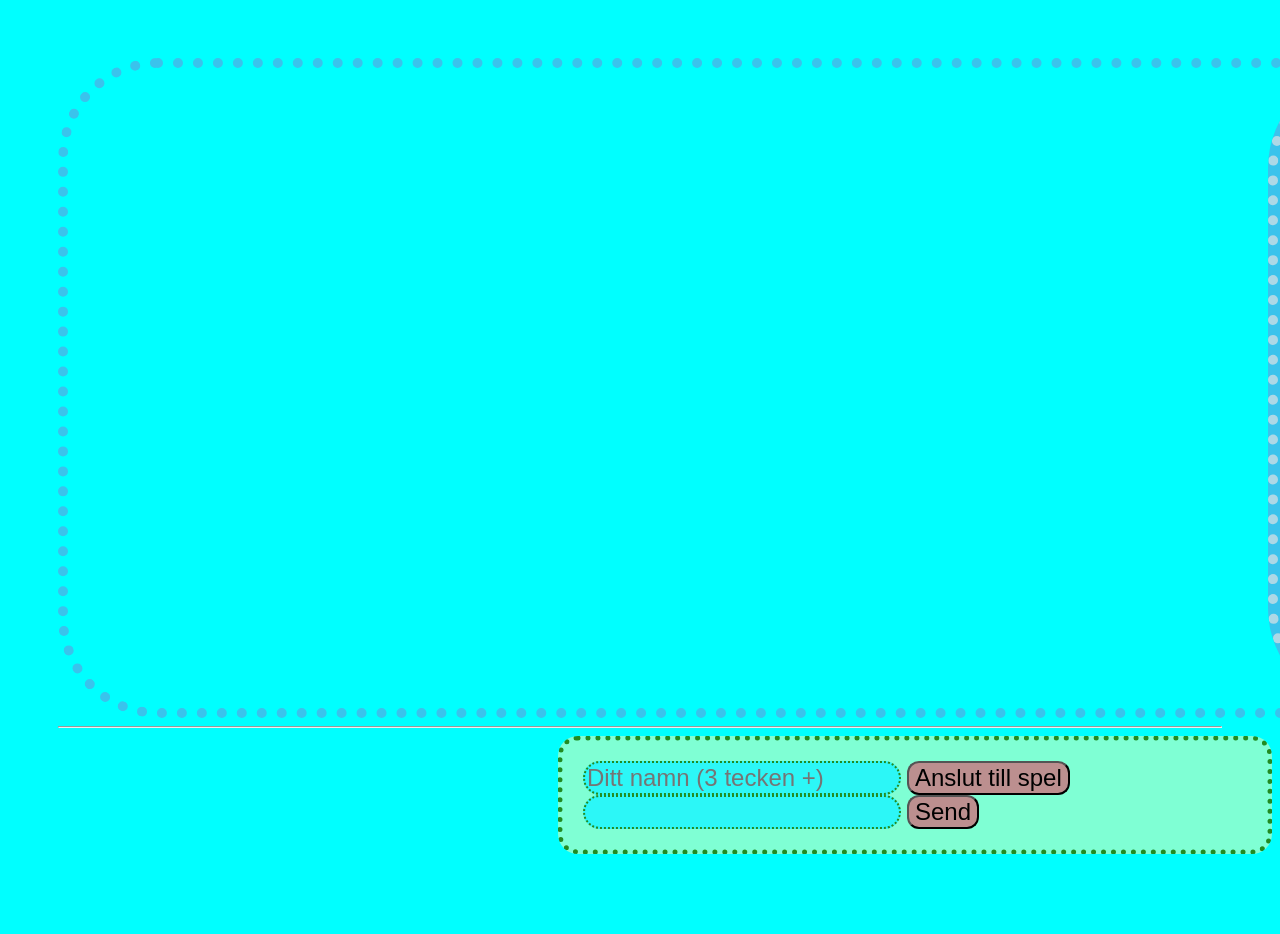
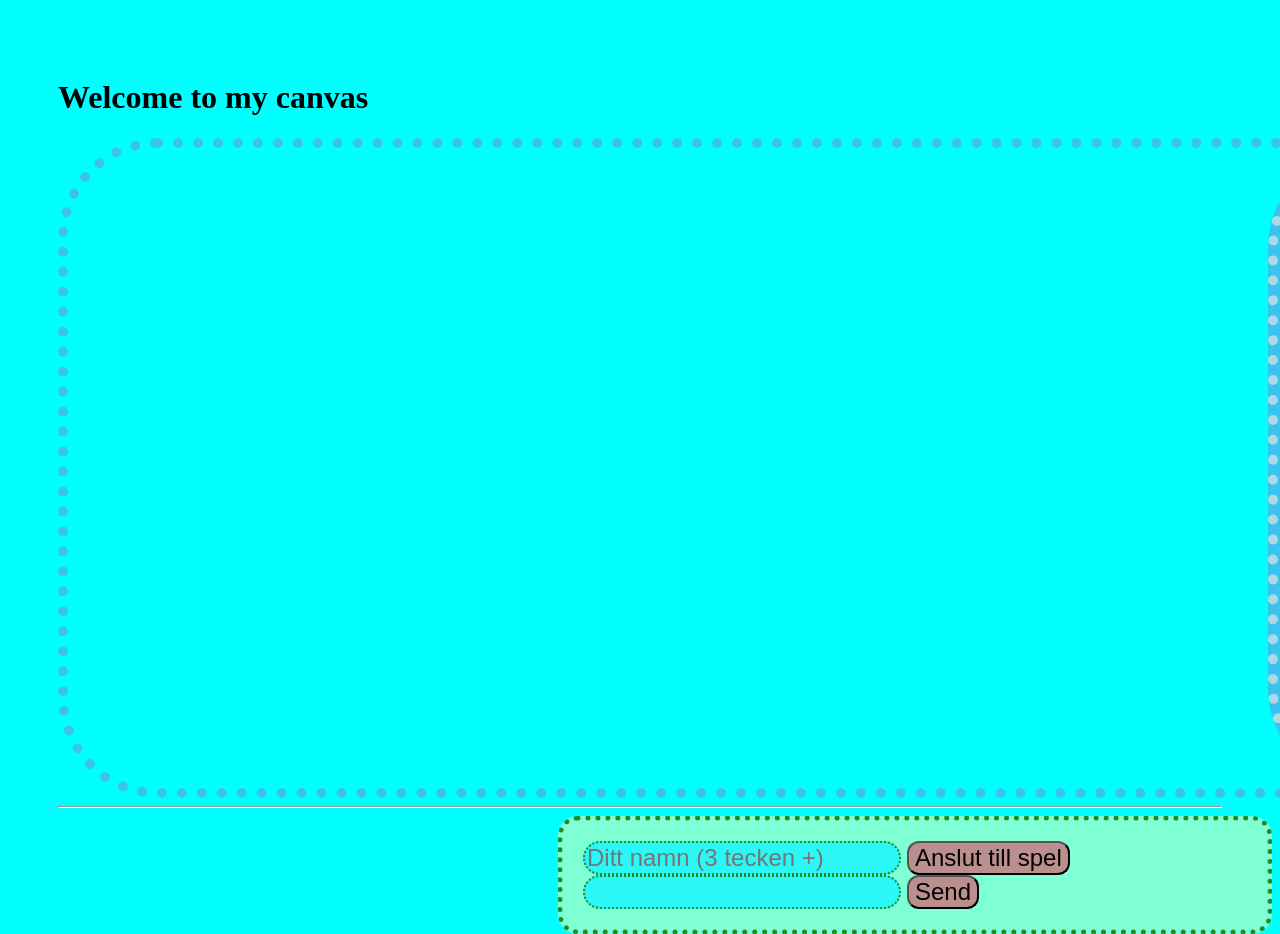
Before and after one commit to mariamsim202229/Case-9-Websocket-Canvas, a website with bundled scripts: page public/index.html in a window 1280 px wide. Shown: the top 934 px of the page. Before the commit the page ends 854 px from the top, so only its background shows below. Built offline with nearby package versions, Linux system fonts and the light colour scheme; no server answers.

Commit message:
10th commit

```diff
--- a/public/index.html
+++ b/public/index.html
@@ -22,7 +22,6 @@
 
     .mycanvas {
         border: 10px dotted rgb(58, 195, 236);
-        ;
         background-size: cover;
         background-position: center center;
         display: flex;
@@ -110,6 +109,7 @@
 
 <body>
     <div class="container">
+        <h1>Welcome to my canvas</h1>
         <div class="mycanvas">
             <canvas id="canvas" width="1200" height="640"></canvas>
             <div id="chatHistory"> </div>
```
Also changed, not shown: public/scripts/Readme.md.
